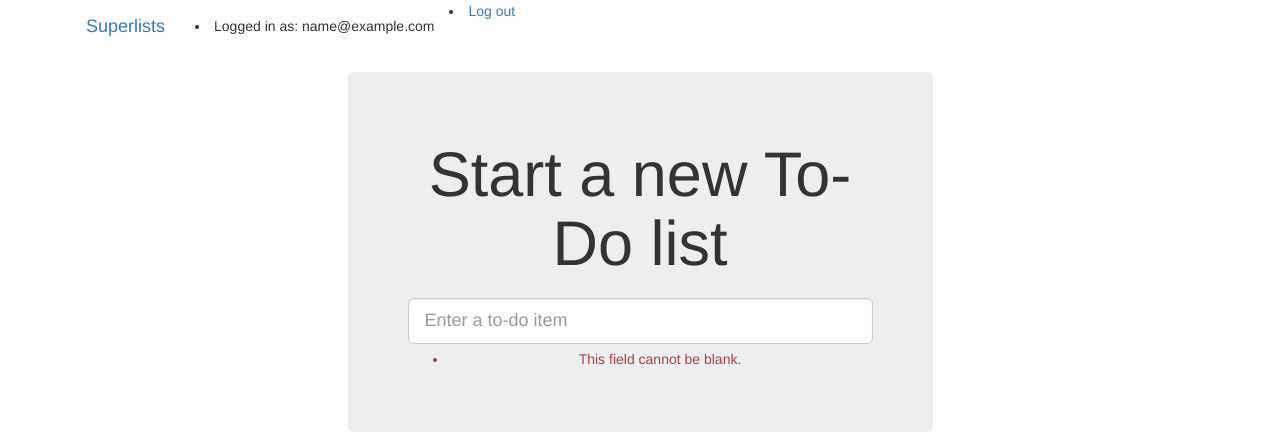
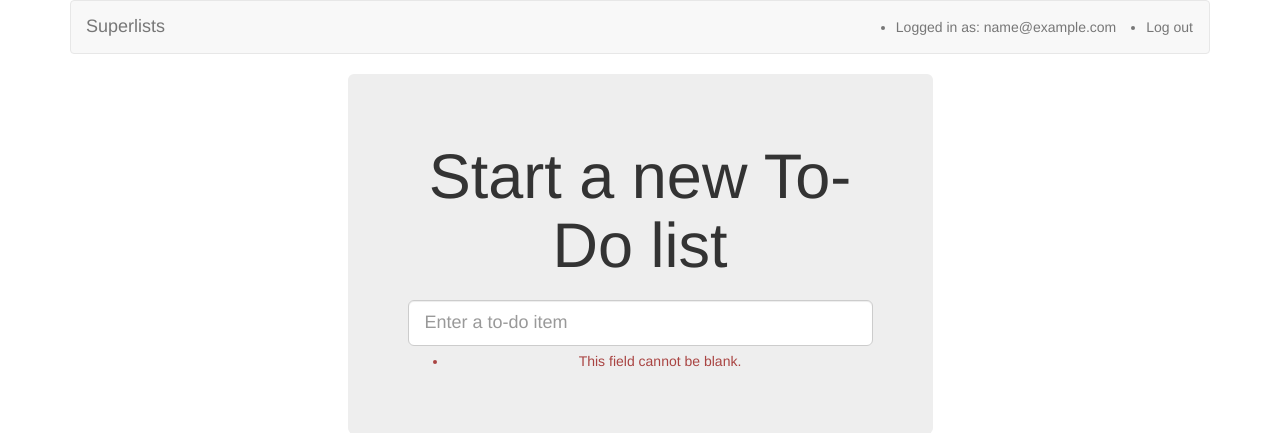
Before and after one commit to jdsutherland/superlists, a Django app: page /lists/new in a window 1280 px wide. Shown: the top 433 px of the page. Run offline with Django 3.2, Linux system fonts and the light colour scheme; the visitor is signed in with stand-in values (Sample User, id 1); some libraries are stand-ins or nearby versions.

Commit message:
Fix 'log out' list item page display
Previously, 'Logged in as' vs 'log out' list elements misaligned

```diff
--- a/lists/templates/base.html
+++ b/lists/templates/base.html
@@ -11,13 +11,14 @@
   <body>
     <div class="container">
 
-      <nav class="navbar navbar-light bg-faded">
+      <nav class="navbar navbar-default">
         <div class="container-fluid">
           <a class="navbar-brand" href="/">Superlists</a>
           {% if user.email %}
-            <ul class="navbar navbar-nav navbar-right"></ul>
-            <li class='navbar-text'>Logged in as: {{ user.email }}</li>
-            <li><a href="{% url 'logout' %}">Log out</a></li>
+            <ul class="navbar navbar-nav navbar-right">
+              <li class='navbar-text'>Logged in as: {{ user.email }}</li>
+              <li class='navbar-text'><a href="{% url 'logout' %}">Log out</a></li>
+            </ul>
           {% else %}
             <form method='POST' class="form-inline navbar-form pull-right" action="{% url 'send_login_email' %}">
               <span>Enter email to log in: </span>
```
